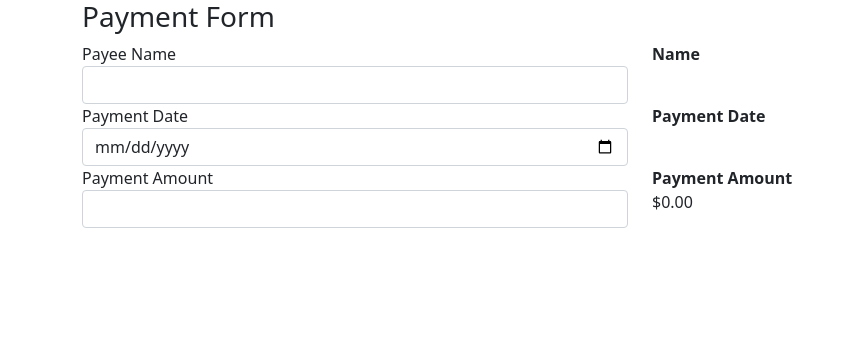
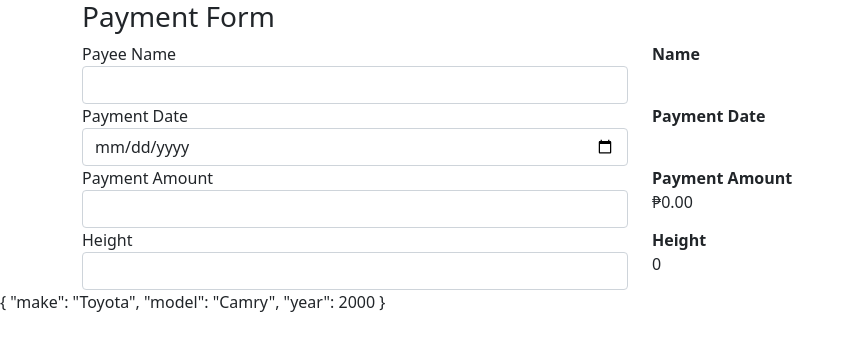
Before and after one commit to Deadras14/pipes, an Angular app: page / in a window 1280 px wide. Shown: the top 350 px of the page, without its empty margins (0-855 px from the left). Built offline with nearby package versions, Linux system fonts and the light colour scheme.

Commit message:
Displaying JSOn

```diff
--- a/src/app/app.component.html
+++ b/src/app/app.component.html
@@ -35,9 +35,24 @@
     <div class="col">
       <label><b>Payment Amount</b></label>
       <div>
-        {{ amount | currency }}
+        {{ amount | currency:"PHP":"₱" }}
+      </div>
+    </div>
+  </div>
+
+  <div class="row">
+    <div class="form-group col">
+      <label>Height</label>
+      <input class="form-control" (input)="onHeightChange($event)" >
+    </div>
+    <div class="col">
+      <label><b>Height</b></label>
+      <div>
+        {{ height | number: "1.0-3" }}
       </div>
     </div>
   </div>
 
 </div>
+
+{{ car | json }}
--- a/src/app/app.component.ts
+++ b/src/app/app.component.ts
@@ -9,6 +9,18 @@ export class AppComponent {
   name: string = '';
   date: string = '';
   amount: number = 0;
+  height: number = 0;
+
+  car = {
+    make: "Toyota",
+    model: "Camry",
+    year: 2000
+  }
+
+  onHeightChange(event: any){
+    const value = event.target.value;
+    this.height = parseFloat(value);
+  }
 
   onNameChange(event: any){
     const value = event.target.value;
```
